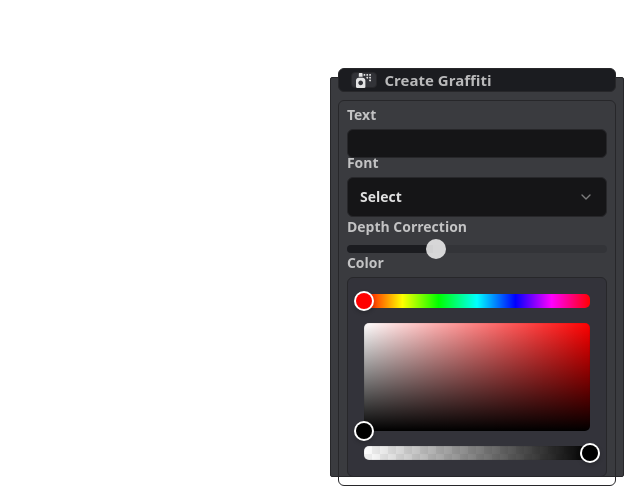
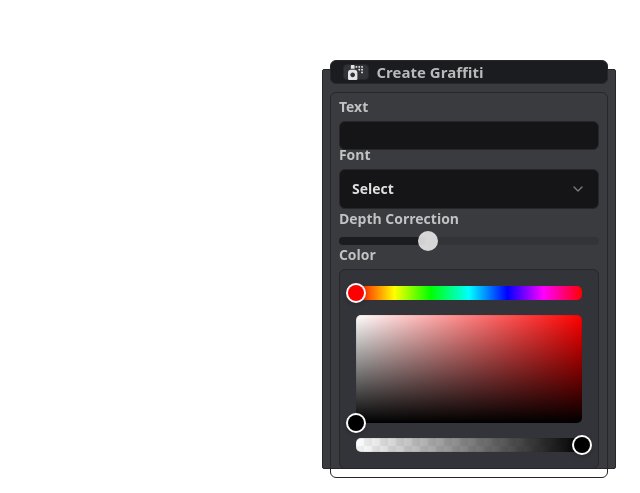
Before and after one commit to arlofonseca/fivem-graffiti, a React (Vite) app in the folder web/: page / in a window 1280 px wide. Shown: the part 307-800 px from the top of the page, without its empty margins (640-1280 px from the left). Built offline with nearby package versions, Linux system fonts and the light colour scheme.

Commit message:
style(Menu): change margin to m-6

```diff
--- a/web/src/components/Menu.tsx
+++ b/web/src/components/Menu.tsx
@@ -8,7 +8,7 @@ const Menu = () => {
   return (
     <>
       <div className="flex w-[100dvw] h-[100dvh] items-end justify-end">
-        <div className="m-4 flex h-[50dvh] w-[23dvw]  flex-col items-center justify-center gap-2 rounded-[2px] border-[1px] border-primaryBorder bg-[#333439f6]">
+        <div className="m-6 flex h-[50dvh] w-[23dvw]  flex-col items-center justify-center gap-2 rounded-[2px] border-[1px] border-primaryBorder bg-[#333439f6]">
           <div className="mt-2 flex h-[4.5dvh] w-[95%] items-center gap-2 rounded-[6px] border border-primaryBorder bg-[#1b1c20]">
             <div className="ml-3 flex h-[75%] w-[2dvw] items-center justify-center rounded-[4px] border border-primaryBorder bg-[#333439f6]">
               <FaSprayCan size={15} />
```
